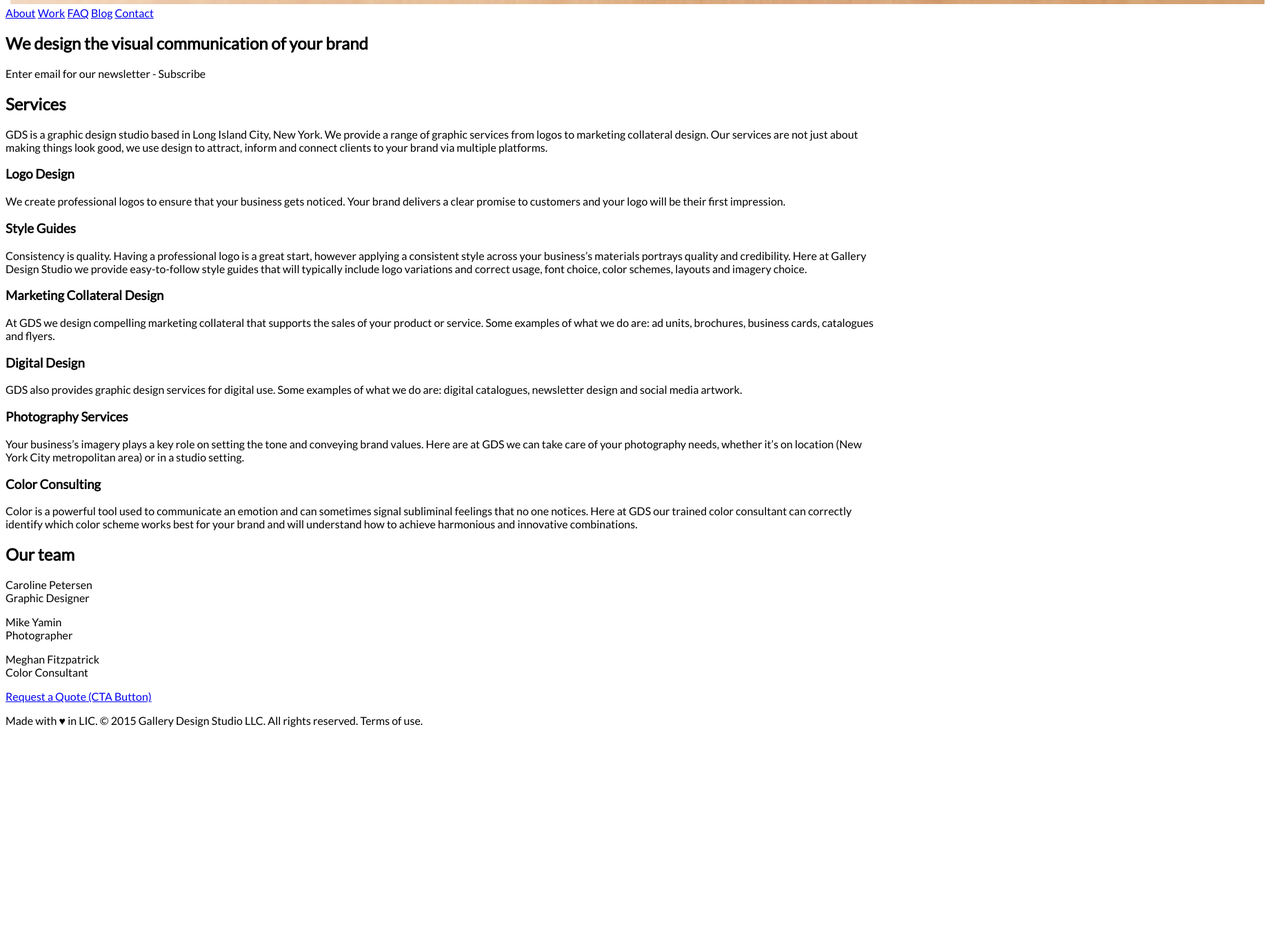
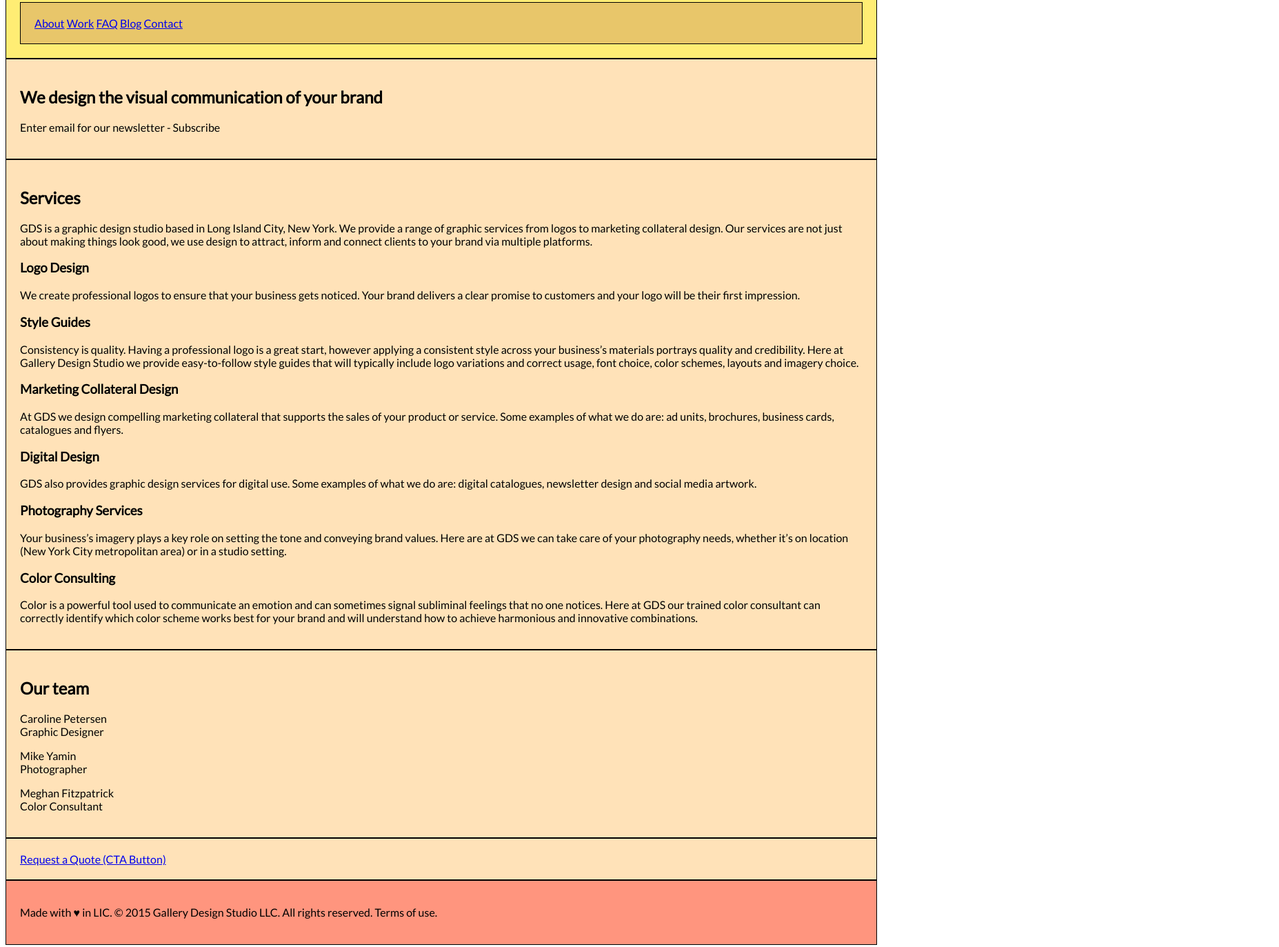
Before and after one commit to gallerydesignstudio/gallerydesignstudio.github.io, a plain HTML site: page unit_5/index.html in a window 1280 px wide. Shown: the part 2037-3410 px from the top of the page at 69% size, 1855 px wide, since content can reach past the window. Before the commit the page ends 3108 px from the top, so only its background shows below. Drawn offline with Linux system fonts and the light colour scheme.

Commit message:
unit 5 html & css update

```diff
--- a/unit_5/css/style.css
+++ b/unit_5/css/style.css
@@ -8,23 +8,52 @@ body {
 	background-repeat:no-repeat;*/
 }
 
+header {
+	background-color: #ffed74;
+	border: 1px black solid;
+	padding: 20px;
+}
+
 nav {
+	background-color: #e8c66a;
+	border: 1px black solid;
+	padding: 20px;
+}
 
-}
 main {
 
 }
-header {
 
+#splash {
+	background-color: #ffe2b8;
+	border: 1px black solid;
+	padding: 20px;
+}
+
+#services {
+	background-color: #ffe2b8;
+	border: 1px black solid;
+	padding: 20px;
+}
+
+#team {
+	background-color: #ffe2b8;
+	border: 1px black solid;
+	padding: 20px;
+}
+
+#quote {
+	background-color: #ffe2b8;
+	border: 1px black solid;
+	padding: 20px;
 }
 
 footer {
-
+	background-color: #ff957e;
+	border: 1px black solid;
+	padding: 20px;
 }
 
-div {
-
-}
 img {
 
 }
--- a/unit_5/index.html
+++ b/unit_5/index.html
@@ -43,7 +43,9 @@
 			<p>Mike Yamin<br>Photographer</p>
 			<p>Meghan Fitzpatrick<br>Color Consultant</p>
 		</section>
-		<a href="#">Request a Quote (CTA Button)</a>
+		<section id="quote">
+			<a href="#">Request a Quote (CTA Button)</a>
+		</section>
 	</main>
 	<footer>
 		<p>Made with &hearts; in LIC. © 2015 Gallery Design Studio LLC. All rights reserved. Terms of use. </p>
```
Also changed, not shown: unit_5/contact.html (+1 -1 lines), 6 other files.
